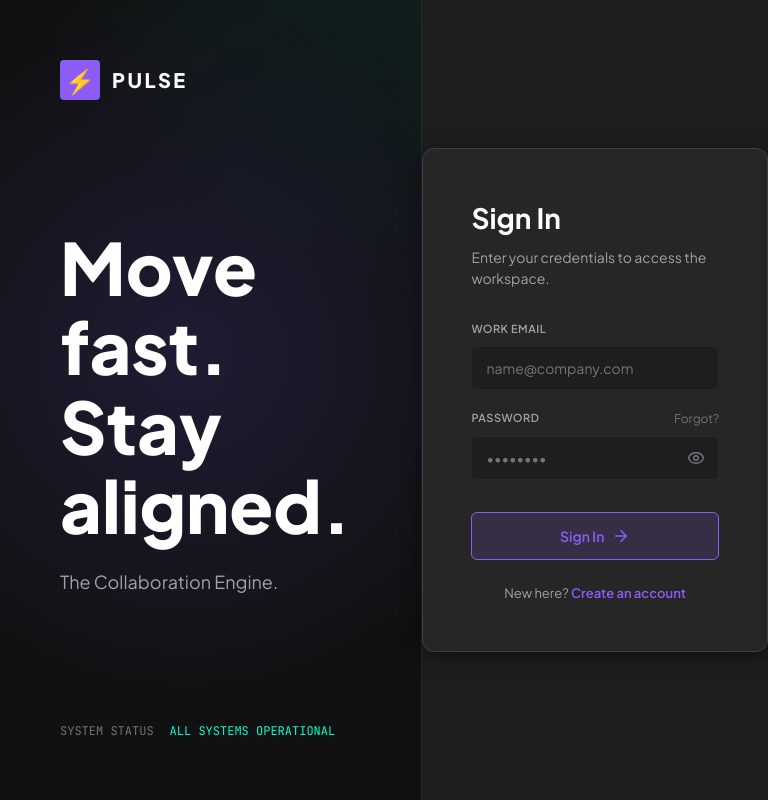
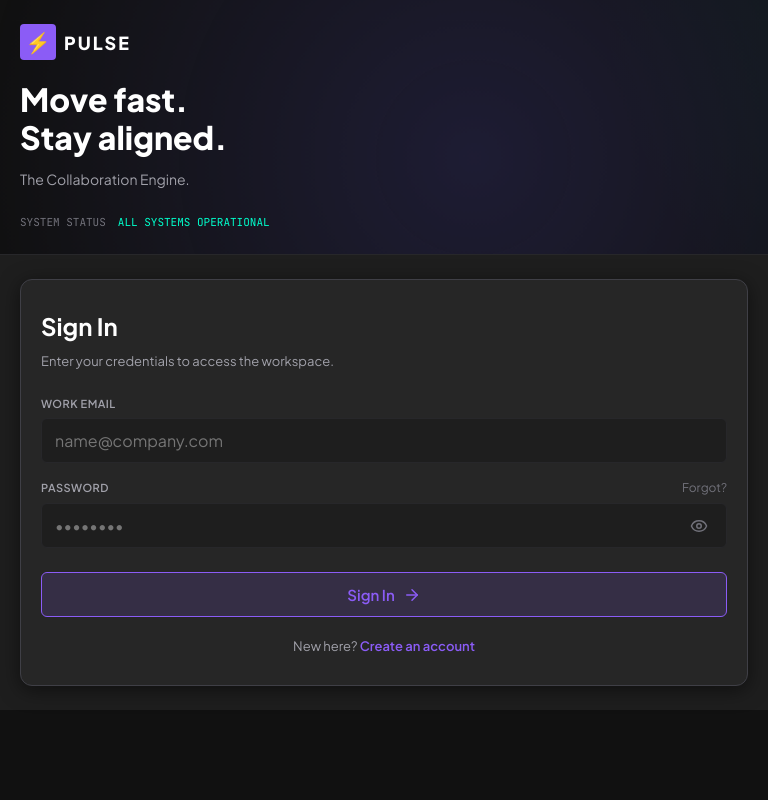
Before and after one commit to 2arnav4/Pulse, a React (Vite) app in the folder Frontend/: page / in a window 768 px wide. Built offline with nearby package versions, Linux system fonts and the light colour scheme; no server answers.

Commit message:
Fix the responsive sign in page issue

```diff
--- a/Frontend/src/pages/Auth.css
+++ b/Frontend/src/pages/Auth.css
@@ -1,13 +1,20 @@
 /* Auth.css — Login & Register pages */
+
+* {
+    box-sizing: border-box;
+}
 
 .auth-page {
     min-height: 100vh;
+    width: 100%;
     background-color: var(--bg-primary);
     display: flex;
     flex-direction: column;
     align-items: center;
     justify-content: center;
-    padding: 24px;
+    padding: 16px;
+    margin: 0;
+    gap: 0;
 }
 
 /* Logo block above card */
@@ -15,26 +22,27 @@
     display: flex;
     flex-direction: column;
     align-items: center;
-    gap: 10px;
-    margin-bottom: 28px;
+    gap: 8px;
+    margin-bottom: 20px;
 }
 
 .auth-logo-icon {
-    width: 52px;
-    height: 52px;
+    width: 48px;
+    height: 48px;
     background: var(--accent);
     border-radius: 14px;
     display: flex;
     align-items: center;
     justify-content: center;
-    font-size: 24px;
+    font-size: 22px;
     color: white;
     box-shadow: 0 4px 16px var(--accent-shadow);
+    flex-shrink: 0;
 }
 
 .auth-logo-name {
     font-family: var(--font-display);
-    font-size: 20px;
+    font-size: 18px;
     font-weight: 600;
     color: var(--text-main);
     letter-spacing: -0.01em;
@@ -43,14 +51,15 @@
 /* Card */
 .auth-card {
     width: 100%;
-    max-width: 420px;
+    max-width: 100%;
     background: #ffffff;
-    border-radius: var(--radius-xl);
-    padding: 40px 36px;
+    border-radius: var(--radius-lg);
+    padding: 28px 20px;
     box-shadow:
         0 1px 2px rgba(0,0,0,0.04),
         0 8px 32px rgba(0,0,0,0.07);
     animation: fadeUp 0.5s cubic-bezier(0.16, 1, 0.3, 1) forwards;
+    margin: 0;
 }
 
 @keyframes fadeUp {
@@ -60,24 +69,25 @@
 
 .auth-card-title {
     font-family: var(--font-display);
-    font-size: 26px;
+    font-size: 24px;
     font-weight: 600;
     color: var(--text-main);
     letter-spacing: -0.02em;
-    margin-bottom: 6px;
+    margin-bottom: 8px;
 }
 
 .auth-card-subtitle {
-    font-size: 14px;
+    font-size: 13px;
     color: var(--text-muted);
-    margin-bottom: 28px;
+    margin-bottom: 20px;
+    line-height: 1.4;
 }
 
 /* Form */
 .auth-form {
     display: flex;
     flex-direction: column;
-    gap: 18px;
+    gap: 16px;
 }
 
 .input-group {
@@ -90,20 +100,22 @@
     display: flex;
     justify-content: space-between;
     align-items: center;
+    gap: 8px;
 }
 
 .input-label {
-    font-size: 13px;
+    font-size: 12px;
     font-weight: 500;
     color: var(--text-secondary);
 }
 
 .forgot-link {
-    font-size: 13px;
+    font-size: 12px;
     color: var(--accent);
     font-weight: 500;
     cursor: pointer;
     transition: color 0.2s;
+    white-space: nowrap;
 }
 
 .forgot-link:hover {
@@ -113,6 +125,7 @@
 /* Input wrapper for password show/hide */
 .input-wrapper {
     position: relative;
+    width: 100%;
 }
 
 .auth-input {
@@ -120,11 +133,16 @@
     background: var(--input-bg);
     border: 1px solid var(--input-border);
     border-radius: var(--radius-md);
-    padding: 13px 16px;
-    font-size: 14px;
+    padding: 11px 13px;
+    font-size: 16px;
     color: var(--text-main);
     outline: none;
     transition: border-color 0.2s, box-shadow 0.2s;
+    min-height: 44px;
+    box-sizing: border-box;
+    -webkit-appearance: none;
+    -moz-appearance: none;
+    appearance: none;
 }
 
 .auth-input::placeholder {
@@ -138,12 +156,12 @@
 }
 
 .auth-input.has-toggle {
-    padding-right: 44px;
+    padding-right: 40px;
 }
 
 .toggle-password {
     position: absolute;
-    right: 13px;
+    right: 12px;
     top: 50%;
     transform: translateY(-50%);
     background: none;
@@ -153,7 +171,10 @@
     padding: 4px;
     display: flex;
     align-items: center;
+    justify-content: center;
     transition: color 0.2s;
+    width: 32px;
+    height: 32px;
 }
 
 .toggle-password:hover {
@@ -165,6 +186,7 @@
     display: flex;
     align-items: center;
     gap: 8px;
+    font-size: 13px;
 }
 
 .remember-row input[type="checkbox"] {
@@ -172,6 +194,7 @@
     height: 16px;
     accent-color: var(--accent);
     cursor: pointer;
+    flex-shrink: 0;
 }
 
 .remember-row label {
@@ -187,13 +210,15 @@
     color: white;
     border: none;
     border-radius: var(--radius-md);
-    padding: 14px;
+    padding: 12px 16px;
     font-size: 15px;
     font-weight: 600;
     cursor: pointer;
     transition: background 0.2s, transform 0.15s, box-shadow 0.2s;
     box-shadow: 0 2px 8px var(--accent-shadow);
     margin-top: 4px;
+    min-height: 44px;
+    box-sizing: border-box;
 }
 
 .auth-button:hover {
@@ -217,7 +242,7 @@
     display: flex;
     align-items: center;
     gap: 12px;
-    margin: 4px 0;
+    margin: 8px 0;
 }
 
 .auth-divider::before,
@@ -238,9 +263,9 @@
 
 /* Social buttons */
 .social-row {
-    display: grid;
-    grid-template-columns: 1fr 1fr;
-    gap: 10px;
+    display: flex;
+    flex-direction: column;
+    gap: 8px;
 }
 
 .social-btn {
@@ -257,6 +282,9 @@
     color: var(--text-main);
     cursor: pointer;
     transition: background 0.2s, border-color 0.2s;
+    width: 100%;
+    min-height: 44px;
+    box-sizing: border-box;
 }
 
 .social-btn:hover {
@@ -267,8 +295,8 @@
 /* Footer link */
 .auth-footer {
     text-align: center;
-    margin-top: 24px;
-    font-size: 14px;
+    margin-top: 18px;
+    font-size: 13px;
     color: var(--text-muted);
 }
 
@@ -288,3 +316,104 @@
 /* Legacy class support */
 .auth-wrapper { display: contents; }
 .auth-glass-panel { display: contents; }
+
+/* Desktop Responsive Design - Wider screens */
+@media (min-width: 768px) {
+    .auth-page {
+        padding: 24px;
+    }
+
+    .auth-logo-block {
+        margin-bottom: 28px;
+        gap: 10px;
+    }
+
+    .auth-logo-icon {
+        width: 52px;
+        height: 52px;
+        font-size: 24px;
+    }
+
+    .auth-logo-name {
+        font-size: 20px;
+    }
+
+    .auth-card {
+        max-width: 420px;
+        padding: 40px 36px;
+        border-radius: var(--radius-xl);
+    }
+
+    .auth-card-title {
+        font-size: 26px;
+        margin-bottom: 6px;
+    }
+
+    .auth-card-subtitle {
+        font-size: 14px;
+        margin-bottom: 28px;
+    }
+
+    .auth-form {
+        gap: 18px;
+    }
+
+    .input-label {
+        font-size: 13px;
+    }
+
+    .forgot-link {
+        font-size: 13px;
+    }
+
+    .auth-input {
+        padding: 13px 16px;
+        font-size: 14px;
+        min-height: auto;
+    }
+
+    .auth-input.has-toggle {
+        padding-right: 44px;
+    }
+
+    .toggle-password {
+        right: 13px;
+        width: auto;
+        height: auto;
+    }
+
+    .remember-row {
+        font-size: 13px;
+    }
+
+    .remember-row label {
+        font-size: 13px;
+    }
+
+    .auth-button {
+        padding: 14px;
+        font-size: 15px;
+        min-height: auto;
+    }
+
+    .auth-divider {
+        margin: 4px 0;
+    }
+
+    .social-row {
+        display: grid;
+        grid-template-columns: 1fr 1fr;
+        gap: 10px;
+    }
+
+    .social-btn {
+        width: auto;
+        min-height: auto;
+        padding: 11px 16px;
+    }
+
+    .auth-footer {
+        margin-top: 24px;
+        font-size: 14px;
+    }
+}
--- a/Frontend/src/pages/Auth/AuthPage.module.css
+++ b/Frontend/src/pages/Auth/AuthPage.module.css
@@ -272,3 +272,138 @@
 .switchMode:hover {
   color: #fff;
 }
+
+/* Mobile Responsive Design */
+@media (max-width: 768px) {
+  .container {
+    display: flex;
+    flex-direction: column;
+    height: auto;
+    min-height: 100vh;
+    width: 100vw;
+  }
+
+  .brandPanel {
+    width: 100%;
+    padding: 24px 20px;
+    border-right: none;
+    border-bottom: 1px solid var(--border-default);
+    min-height: auto;
+    justify-content: flex-start;
+  }
+
+  .meshBg {
+    top: -80%;
+    left: -80%;
+    width: 300%;
+    height: 300%;
+  }
+
+  .brandContent {
+    height: auto;
+  }
+
+  .logoRow {
+    gap: 8px;
+    margin-bottom: 20px;
+  }
+
+  .logoIcon {
+    width: 36px;
+    height: 36px;
+    font-size: 20px;
+  }
+
+  .pulseText {
+    font-size: 18px;
+    letter-spacing: 2px;
+  }
+
+  .taglineHeading {
+    font-size: 32px;
+    line-height: 1.2;
+    margin-bottom: 12px;
+  }
+
+  .taglineSub {
+    font-size: 14px;
+    max-width: 100%;
+    margin-bottom: 24px;
+  }
+
+  .systemStatus {
+    gap: 12px;
+    font-size: 11px;
+    margin-bottom: 0;
+  }
+
+  .formPanel {
+    width: 100%;
+    padding: 24px 20px;
+    background-color: var(--bg-surface);
+  }
+
+  .formCard {
+    max-width: 100%;
+    padding: 28px 20px;
+    border-radius: var(--radius-lg);
+  }
+
+  .formTitle {
+    font-size: 24px;
+    margin-bottom: 8px;
+  }
+
+  .formSubtitle {
+    font-size: 13px;
+    margin-bottom: 24px;
+  }
+
+  .form {
+    gap: 16px;
+  }
+
+  .inputGroup {
+    gap: 6px;
+  }
+
+  .label {
+    font-size: 11px;
+    letter-spacing: 0.5px;
+  }
+
+  .input {
+    padding: 11px 13px;
+    font-size: 16px;
+    min-height: 44px;
+    -webkit-appearance: none;
+    -moz-appearance: none;
+    appearance: none;
+  }
+
+  .inputWrapper .input {
+    padding-right: 40px;
+  }
+
+  .togglePassword {
+    right: 12px;
+    width: 32px;
+    height: 32px;
+  }
+
+  .errorText {
+    font-size: 12px;
+  }
+
+  .submitBtn {
+    padding: 12px 16px;
+    min-height: 44px;
+    font-size: 15px;
+    margin-top: 8px;
+  }
+
+  .formFooter {
+    margin-top: 20px;
+    font-size: 13px;
+  }
+}
```
Also changed, not shown: 1 other file (tests, documents, lock files or other folders).
